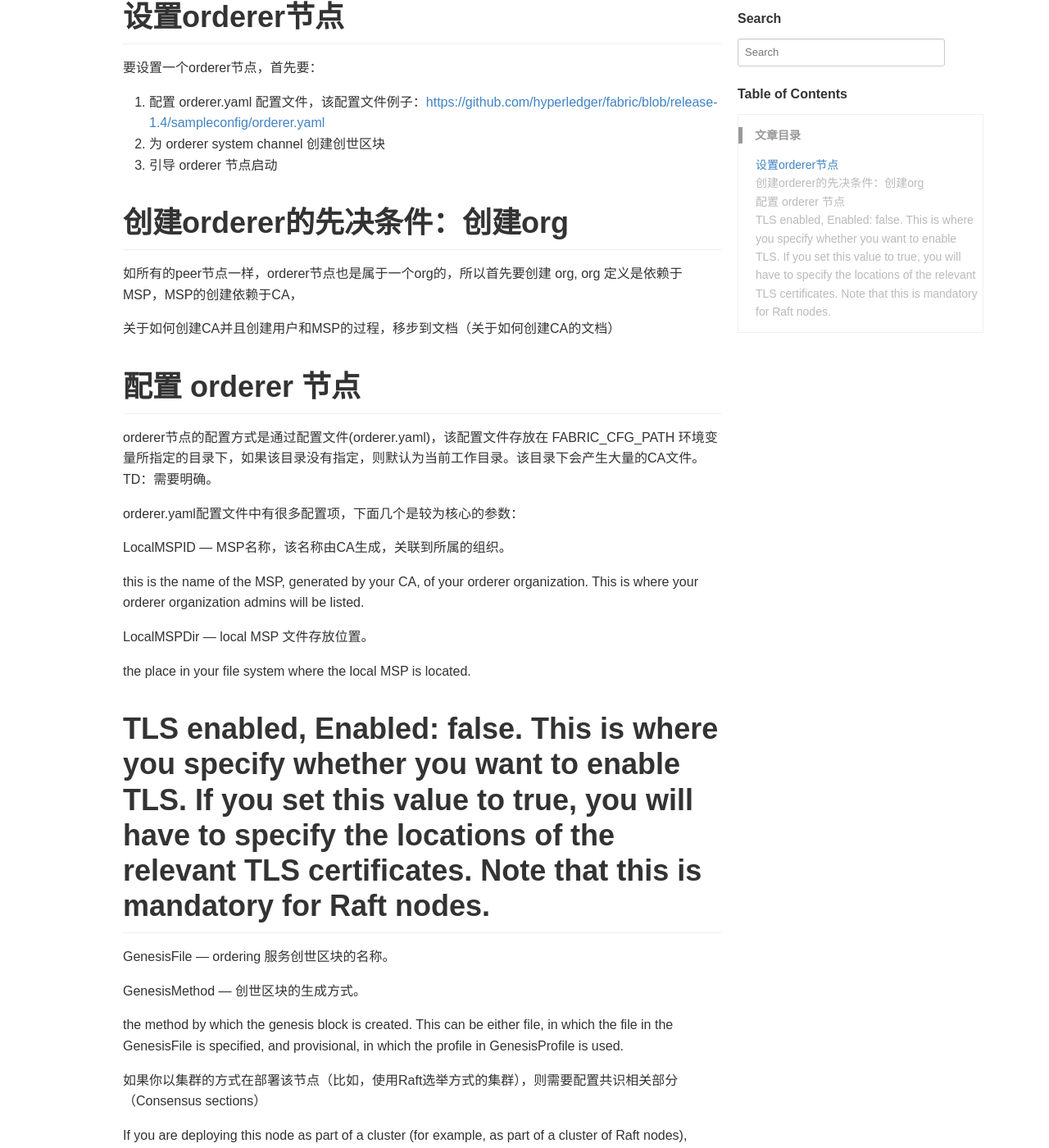
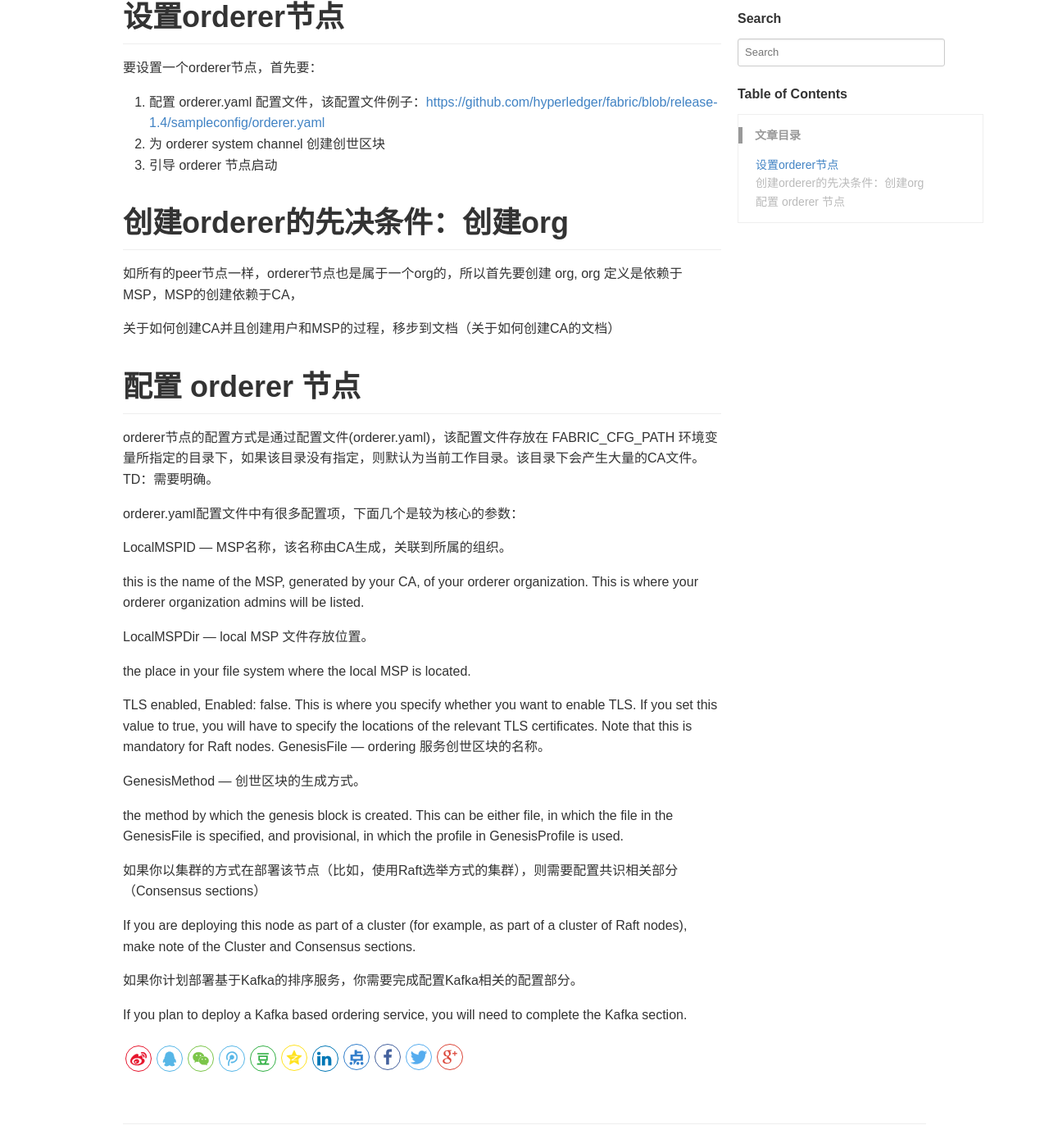
Before and after one commit to nox60/nox60.github.io, a Jekyll site: the page built from _posts/2019-7-24-orderer.md, in a window 1280 px wide and 1400 px high, scrolled down 221 px. Shown: the whole window at 82% size. Built offline with Jekyll 4.4.1, drawn with Linux system fonts in a browser that asks for light colours; our own code applies the rules of GitHub Pages for plain Markdown files; comment, search, counter and statistics services are not loaded.

Commit message:
Update 2019-7-24-orderer.md

```diff
--- a/_posts/2019-7-24-orderer.md
+++ b/_posts/2019-7-24-orderer.md
@@ -15,7 +15,6 @@
 
 
 
-
 # 配置 orderer 节点
 
 orderer节点的配置方式是通过配置文件(orderer.yaml)，该配置文件存放在 FABRIC_CFG_PATH 环境变量所指定的目录下，如果该目录没有指定，则默认为当前工作目录。该目录下会产生大量的CA文件。TD：需要明确。
@@ -30,7 +29,7 @@ LocalMSPDir — local MSP 文件存放位置。
 
 the place in your file system where the local MSP is located.
 
-# TLS enabled, Enabled: false. This is where you specify whether you want to enable TLS. If you set this value to true, you will have to specify the locations of the relevant TLS certificates. Note that this is mandatory for Raft nodes.
+TLS enabled, Enabled: false. This is where you specify whether you want to enable TLS. If you set this value to true, you will have to specify the locations of the relevant TLS certificates. Note that this is mandatory for Raft nodes.
 GenesisFile — ordering 服务创世区块的名称。
 
 GenesisMethod — 创世区块的生成方式。
```
